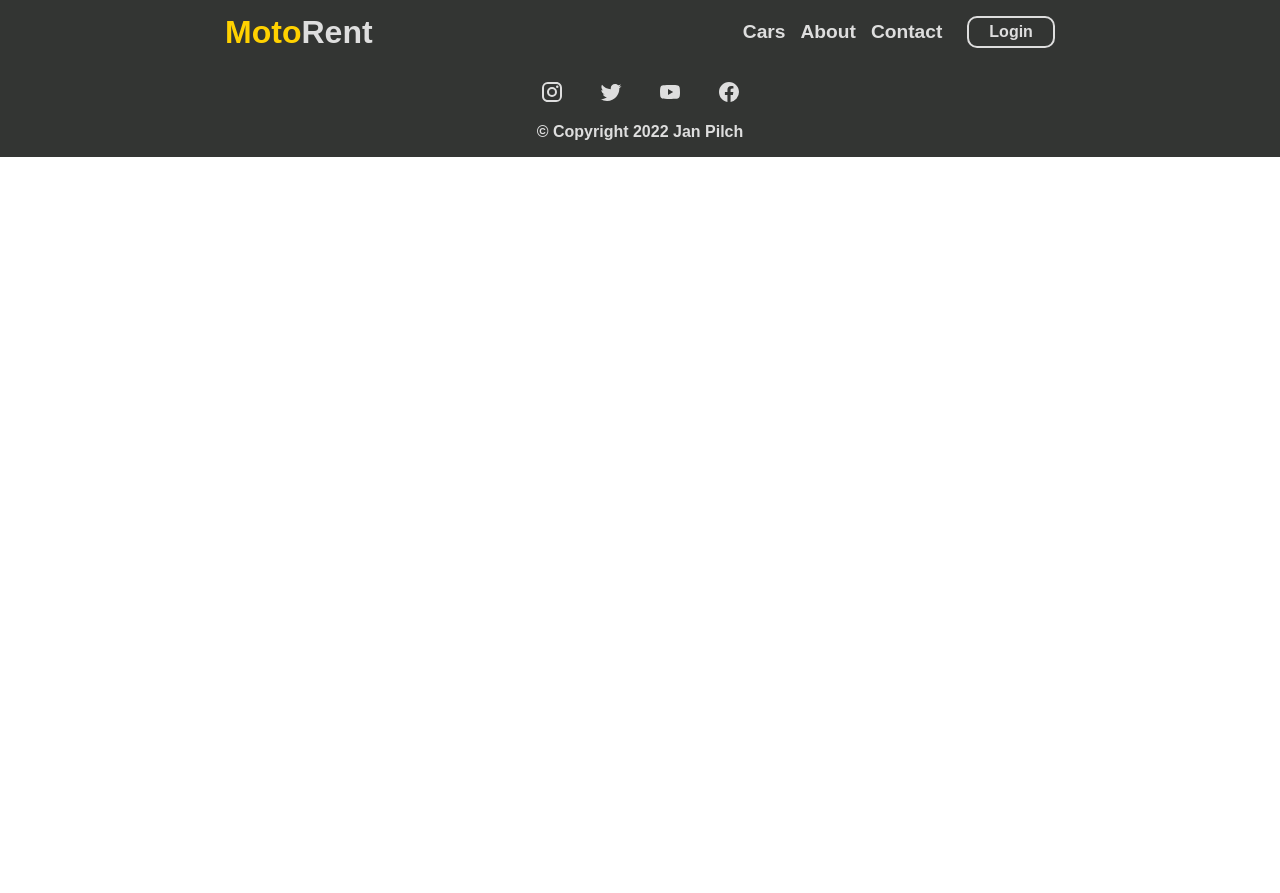
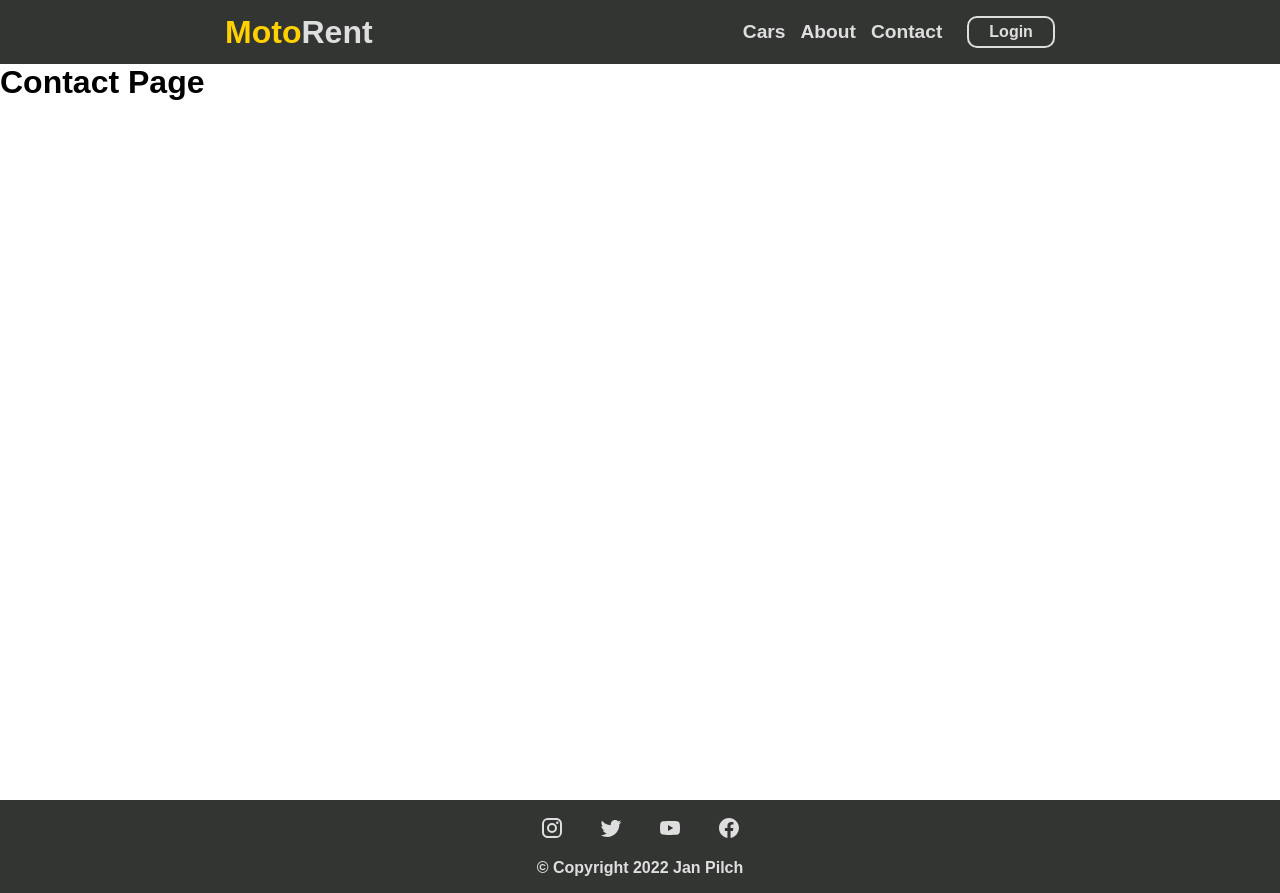
Before and after one commit to jpilch/car-rental, a React (Create React App) app in the folder client/: page /contact in a window 1280 px wide. Before the commit the page ends 800 px from the top, so only its background shows below. Built offline with nearby package versions, Linux system fonts and the light colour scheme.

Commit message:
setup contact page route in Appjs

```diff
--- a/client/src/App.js
+++ b/client/src/App.js
@@ -9,6 +9,7 @@ import UserAccount from "./pages/UserAccount";
 import AgreementList from "./pages/AgreementList";
 import CarListing from "./pages/CarListing";
 import CarDetails from "./pages/CarDetails";
+import Contact from "./pages/Contact";
 
 function App() {
 	return (
@@ -24,6 +25,7 @@ function App() {
 					<Route path='/my-account/agreements' element={<AgreementList />}/>
 					<Route path='/cars' element={<CarListing />}/>
 					<Route path='/cars/:id' element={<CarDetails />}/>
+					<Route path={'/contact'} element={<Contact />}/>
 				</Routes>
 				<Footer/>
 				< /Router>
--- /dev/null
+++ b/client/src/css/Contact.css
@@ -0,0 +1,3 @@
+main#contact {
+    height: 92vh;
+}
--- /dev/null
+++ b/client/src/pages/Contact.jsx
@@ -0,0 +1,11 @@
+import '../css/Contact.css'
+
+const Contact = () => {
+    return (
+        <main id="contact">
+            <h1>Contact Page</h1>
+        </main>
+    )
+}
+
+export default Contact
```
